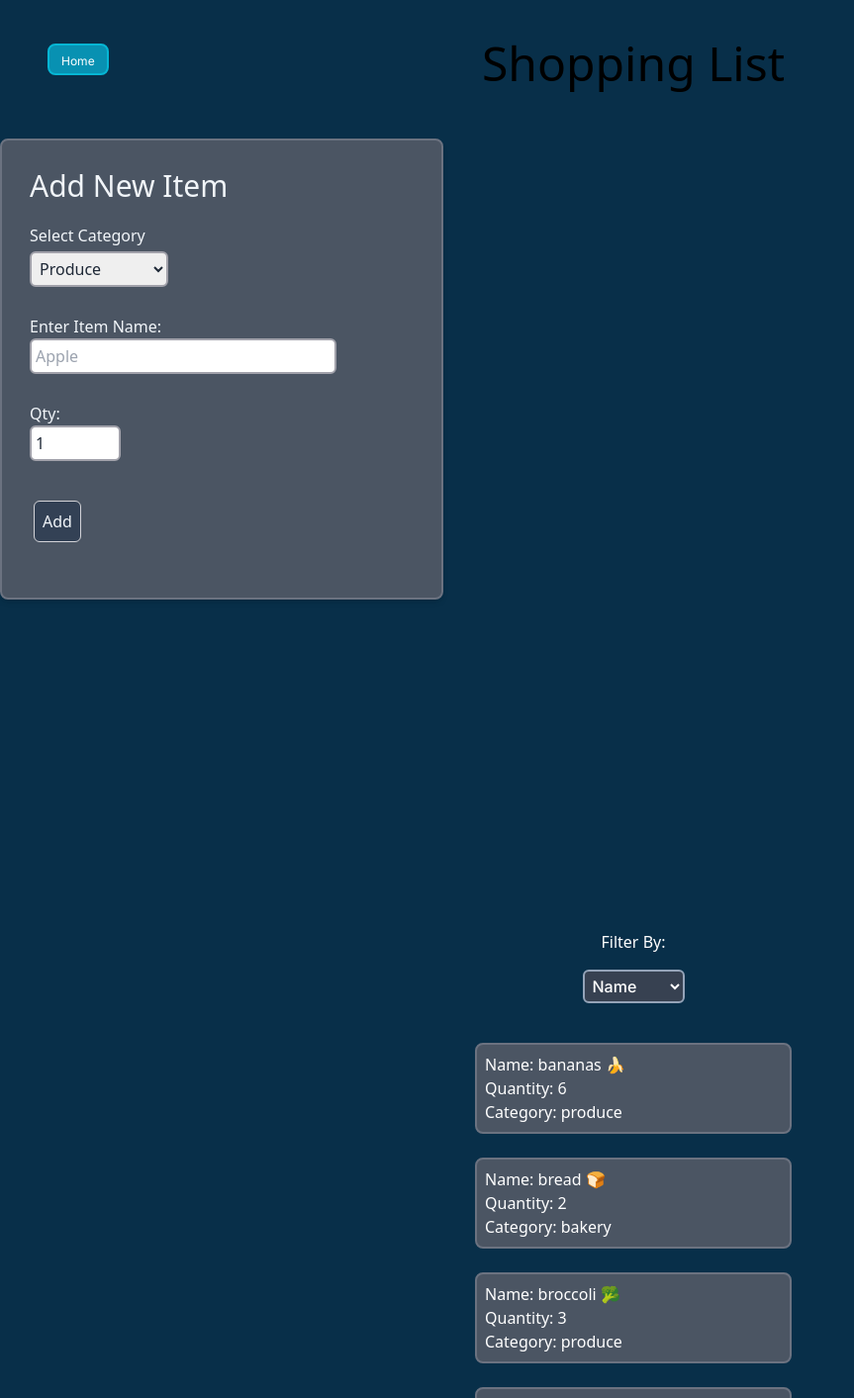
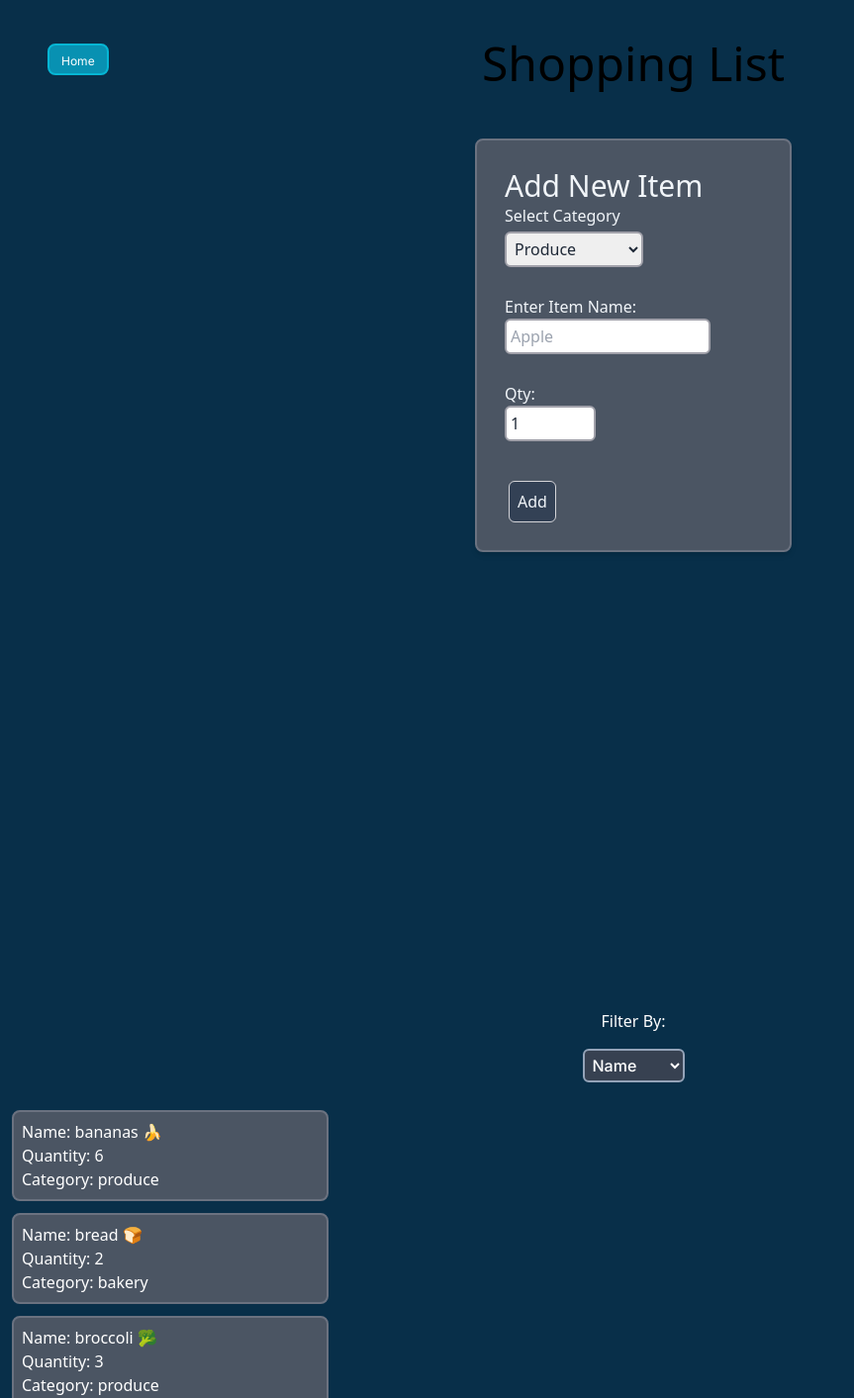
Before and after one commit to edwardmontilla/cprg306-assignments, a Next.js app: page /week6 in a window 1280 px wide. Shown: the top 1413 px of the page at 99% size, without its empty margins (0-863 px from the left). Built offline with nearby package versions, Linux system fonts and the light colour scheme.

Commit message:
week 6 update

```diff
--- a/app/week6/item.js
+++ b/app/week6/item.js
@@ -1,9 +1,9 @@
 
 export default function Item ({ name, quantity, category }) {
     return (
-        <main class="flex items-center justify-center">
-            <div class="bg-gray-600 border-2 border-gray-500 w-full max-w-xs m-3 p-2 rounded-lg">
-                <div class="font-sans">
+        <main className="container">
+            <div className="bg-gray-600 border-2 border-gray-500 w-full max-w-xs m-3 p-2 rounded-lg">
+                <div className="font-sans">
                     <p>Name: {name}</p>
                     <p>Quantity: {quantity}</p>
                     <p>Category: {category}</p>
--- a/app/week6/new-item.js
+++ b/app/week6/new-item.js
@@ -55,13 +55,13 @@ export default function NewItem() {
 
                 <div className="min-h-screen bg-sky-950">
                     <div>
-                        <div className="w-full max-w-md bg-gray-600 border-2 border-gray-500 p-7 rounded-lg shadow-md mt-10">
+                        <div>
 
                             <form onSubmit={handleSubmit}>
 
-                                <div className="font-sans pb-7">
+                                <div className="container mx-auto font-sans pb-7 w-full max-w-xs bg-gray-600 border-2 border-gray-500 p-7 rounded-lg shadow-md">
 
-                                    <h1 className="text-slate-100 text-3xl font-sans mb-5">Add New Item</h1>
+                                    <h1 className="text-slate-100 text-3xl font-sans">Add New Item</h1>
 
                                     <div>
                                         <p className="text-slate-100 text-m mb-1">Select Category</p>
--- a/app/week6/page.js
+++ b/app/week6/page.js
@@ -20,11 +20,11 @@ export default function Page() {
 
         <main className="h-full bg-sky-950">
 
-            <div className="flex items-center justify-center p-3 pt-10 mb-9">
+            <div className="flex items-center justify-center p-3 pt-10 mb-10">
                 <h1 class="text-5xl font-sans">Shopping List</h1>
 
             </div>
-            <div>
+            <div className="font-medium pb-20 text-white">
                 <NewItem />
             </div>
             <div className="font-medium pb-20 text-white">
```
